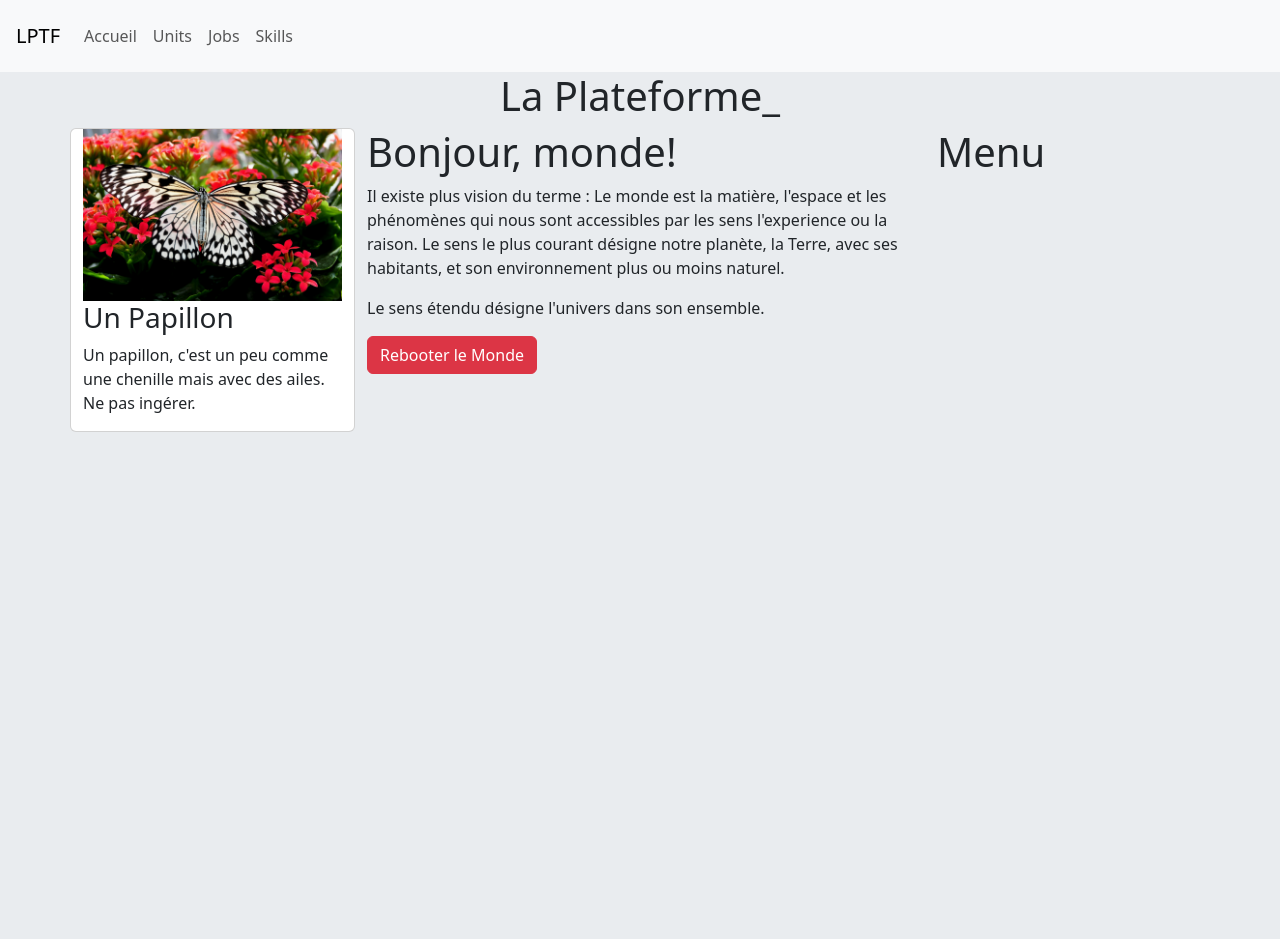
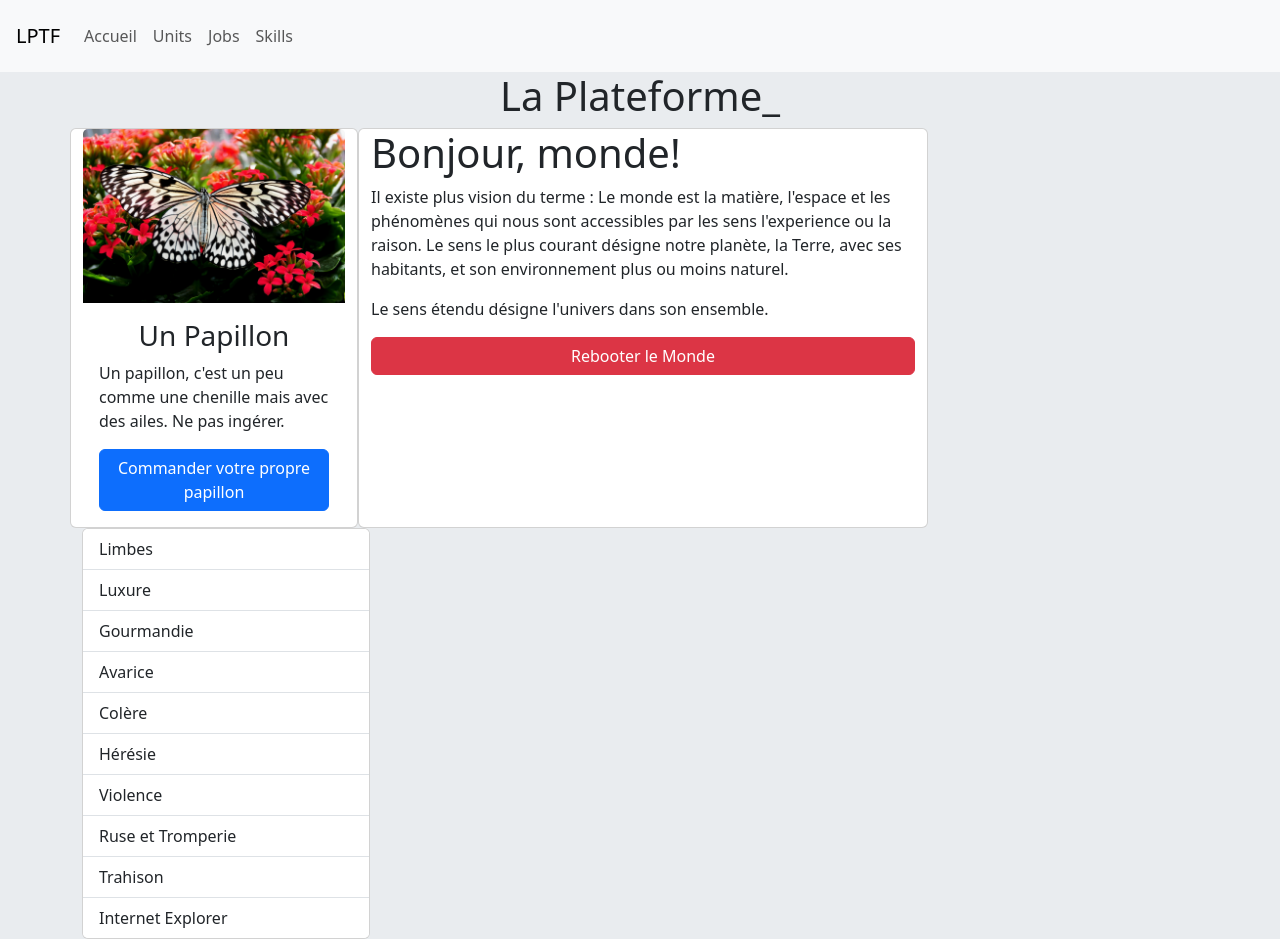
Before and after one commit to olivia-dondas/runtrackJs, a plain HTML site: page jour06/index.html in a window 1280 px wide. Before the commit the page ends 800 px from the top, so only its background shows below. Drawn offline with nearby package versions, Linux system fonts and the light colour scheme.

Commit message:
jour07 job01

```diff
--- a/jour06/index.html
+++ b/jour06/index.html
@@ -9,6 +9,7 @@
       href="https://cdn.jsdelivr.net/npm/bootstrap@5.3.3/dist/css/bootstrap.min.css"
       rel="stylesheet"
     />
+    <link rel="stylesheet" href="style.css" />
   </head>
   <body class="body bg-body-secondary">
     <header>
@@ -48,14 +49,19 @@
 
       <p class="h1 text-center fw-light">La Plateforme_</p>
 
-      <div class="container">
+      <div class="container gap-3">
         <div class="row">
-          <div class="col-3 card">
-            <img src="assets/papillon.jpg" alt="papillon" />
-            <p class="h3 fw-light">Un Papillon </p>
+          <div class="col-3 card" style="width: 18rem">
+            <img src="assets/papillon.jpg" class="card-img-top w-100" alt="papillon" />
+            <div class="card-body">
+            <p class="h3 fw-light text-center">Un Papillon </p>
             <p>Un papillon, c'est un peu comme une chenille mais avec des ailes. Ne pas ingérer.</p>
+          <button type="button" class="btn btn-primary">Commander votre propre papillon</button>
           </div>
-          <div class="col-6">
+          </div>
+
+          <div class="col-6 card">
+
             <p class="h1 fw-light">Bonjour, monde! </p>
             <p>Il existe plus vision du terme :
               Le monde est la matière, l'espace et les phénomènes qui nous sont accessibles par les sens l'experience ou la raison.
@@ -65,7 +71,20 @@
             <button type="button" class="btn btn-danger">Rebooter le Monde</button>
           </div>
           <div class="col-3">
-            <p class="h1 fw-light">Menu </p>
+            <div class="card" style="width: 18rem">
+              <ul class="list-group list-group-flush">
+                <li class="list-group-item">Limbes</li>
+                <li class="list-group-item">Luxure</li>
+                <li class="list-group-item">Gourmandie</li>
+                <li class="list-group-item">Avarice</li>
+                <li class="list-group-item">Colère</li>
+                <li class="list-group-item">Hérésie</li>
+                <li class="list-group-item">Violence</li>
+                <li class="list-group-item">Ruse et Tromperie</li>
+                <li class="list-group-item">Trahison</li>
+                <li class="list-group-item">Internet Explorer</li>
+              </ul>
+            </div>
           </div>
     </header>
   </body>
--- /dev/null
+++ b/jour06/style.css
@@ -0,0 +1,3 @@
+.div {
+  margin: 20px;
+}
```
Also changed, not shown: jour07/job01/index.html (added, +36 -0 lines).
